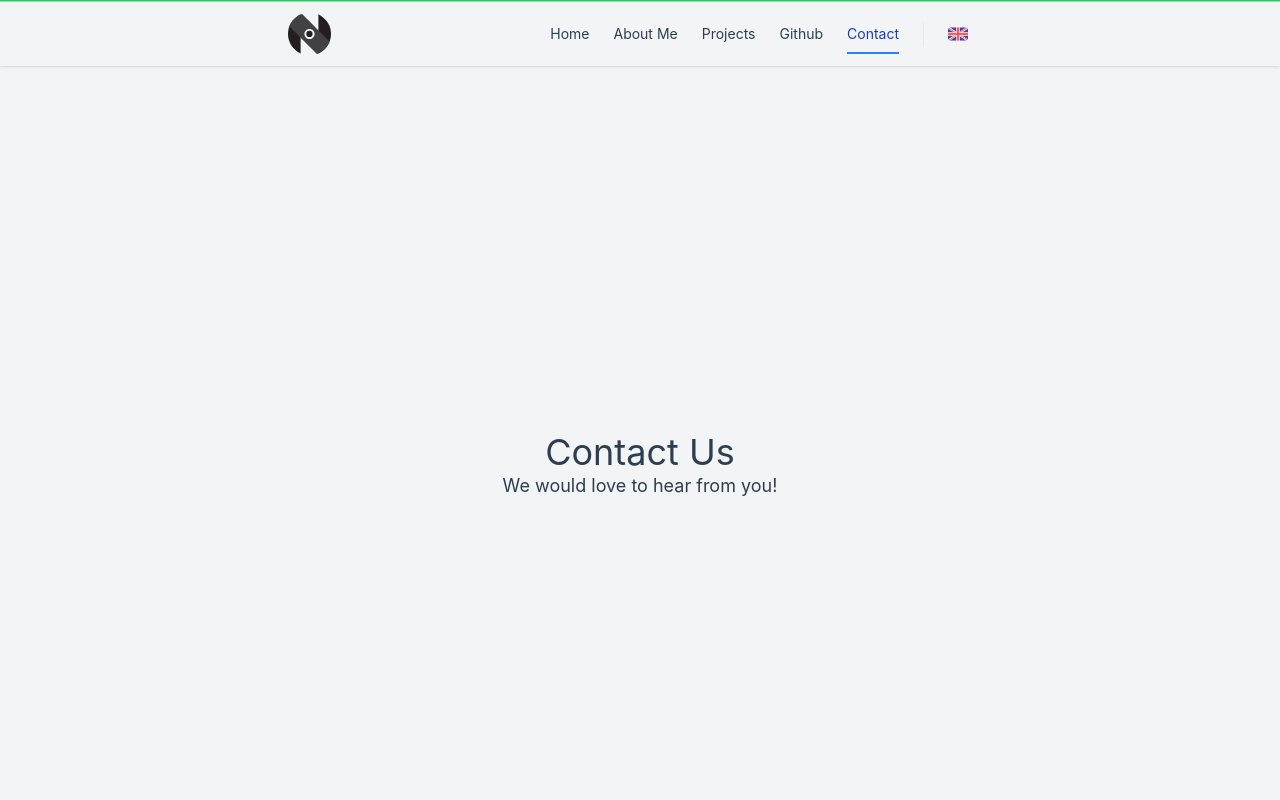
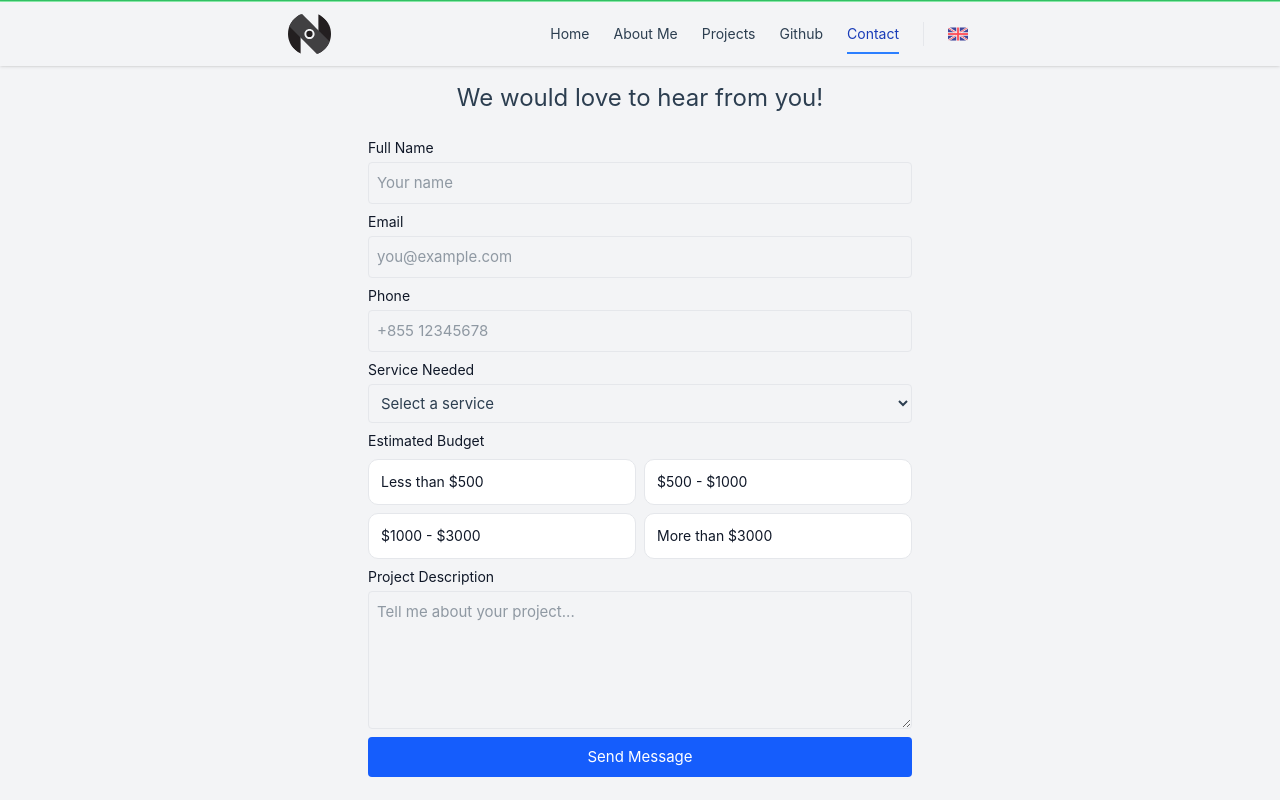
Before and after one commit to SORNISITH/Portfolio_nz, a Vue app: page /contact in a window 1280 px wide. Shown: the top 800 px of the page. Built offline with nearby package versions, Linux system fonts and the light colour scheme.

Commit message:
add form @contact us form

```diff
--- a/package.json
+++ b/package.json
@@ -28,7 +28,6 @@
     "vue": "^3.5.13",
     "vue-i18n": "^11.1.9",
     "vue-router": "^4.5.0",
-    "vue-sonner": "^2.0.1",
     "zod": "^3.25.74"
   },
   "devDependencies": {
--- a/src/components/ContactUs.vue
+++ b/src/components/ContactUs.vue
@@ -1,10 +1,178 @@
 <script setup>
-import { ref } from 'vue'
+import { reactive, ref } from 'vue'
+
+const layout = ref(1)
+
+const budgetOptions = [
+  { label: 'Less than $500', value: '< $500' },
+  { label: '$500 - $1000', value: '$500 - $1000' },
+  { label: '$1000 - $3000', value: '$1000 - $3000' },
+  { label: 'More than $3000', value: '> $3000' },
+]
+const form = reactive({
+  name: '',
+  email: '',
+  phone: '',
+  service: '',
+  budget: '',
+  message: '',
+})
+function resetForm() {
+  form.name = ''
+  form.email = ''
+  form.phone = ''
+  form.service = ''
+  form.budget = ''
+  form.message = ''
+  layout.value = 1
+}
+function handleSubmit() {
+  console.log('Form submitted:', form)
+  layout.value = 2
+  // Example: send data to backend API
+}
 </script>
+
 <template>
-  <div class="flex flex-col justify-center items-center h-screen">
-    <h1 class="text-4xl font-bold mb-4">Contact Us</h1>
-    <p class="text-lg mb-8">We would love to hear from you!</p>
-    <form class="w-full max"></form>
+  <div class="flex flex-col p-2 items-center h-screen">
+    <p class="text-2xl p-2">We would love to hear from you!</p>
+    <div
+      v-if="layout == 2"
+      class="w-full h-full gap-2 max-w-xl mx-auto flex flex-col items-center space-y-4 p-4"
+    >
+      <!-- Show HTTP method -->
+      <code class="text-green-600 font-mono">Method: POST</code>
+      <code class="text-green-600 underline underline-offset-2 text-sm font-mono">Sucessfull</code>
+      <pre class="text-sm">{{ JSON.stringify(form, null, 2) }}</pre>
+      <button
+        type="submit"
+        @click="resetForm"
+        class="w-[50%] py-2 px-4 bg-blue-600 text-white rounded hover:bg-blue-700 transition"
+      >
+        Submit Form
+      </button>
+    </div>
+    <form
+      v-if="layout === 1"
+      class="w-full gap-2 max-w-xl mx-auto flex flex-col space-y-4 p-4"
+      @submit.prevent="handleSubmit"
+    >
+      <!-- Full Name -->
+      <div class="flex flex-col gap-1">
+        <label for="name" class="text-sm font-medium text-gray-900 dark:text-gray-300">
+          Full Name
+        </label>
+        <input
+          id="name"
+          v-model="form.name"
+          type="text"
+          name="name"
+          class="w-full p-2 border rounded"
+          placeholder="Your name"
+          required
+        />
+      </div>
+
+      <!-- Email -->
+      <div class="flex flex-col gap-1">
+        <label for="email" class="text-sm font-medium text-gray-900 dark:text-gray-300">
+          Email
+        </label>
+        <input
+          id="email"
+          v-model="form.email"
+          type="email"
+          name="email"
+          class="w-full p-2 border rounded"
+          placeholder="you@example.com"
+          required
+        />
+      </div>
+
+      <!-- Phone -->
+      <div class="flex flex-col gap-1">
+        <label for="phone" class="text-sm font-medium text-gray-900 dark:text-gray-300">
+          Phone
+        </label>
+        <input
+          id="phone"
+          v-model="form.phone"
+          type="tel"
+          name="phone"
+          class="w-full p-2 border rounded"
+          placeholder="+855 12345678"
+          required
+        />
+      </div>
+
+      <!-- Service Selection -->
+      <div class="flex flex-col gap-1">
+        <label for="service" class="text-sm font-medium text-gray-900 dark:text-gray-300">
+          Service Needed
+        </label>
+        <select
+          id="service"
+          v-model="form.service"
+          name="service"
+          class="w-full p-2 border rounded"
+          required
+        >
+          <option value="" disabled selected>Select a service</option>
+          <option value="frontend">Frontend Development</option>
+          <option value="backend">Backend Development</option>
+          <option value="gis">GIS Solutions</option>
+          <option value="fullstack">Full Stack</option>
+          <option value="other">Other</option>
+        </select>
+      </div>
+
+      <!-- Budget Range -->
+      <div class="flex flex-col gap-2">
+        <label class="text-sm font-medium text-gray-900 dark:text-gray-300 mb-1">
+          Estimated Budget
+        </label>
+
+        <div class="grid grid-cols-2 gap-2">
+          <label
+            v-for="(option, index) in budgetOptions"
+            :key="index"
+            class="cursor-pointer group flex items-center gap-2 p-3 border rounded-lg transition-transform transform hover:scale-105"
+            :class="{
+              'ring-2 ring-blue-500 bg-blue-50 dark:bg-gray-800': form.budget === option.value,
+              'bg-white dark:bg-gray-900': form.budget !== option.value,
+            }"
+          >
+            <input type="radio" v-model="form.budget" :value="option.value" class="hidden" />
+            <span class="text-sm font-medium text-gray-900 dark:text-gray-200">
+              {{ option.label }}
+            </span>
+          </label>
+        </div>
+      </div>
+
+      <!-- Message -->
+      <div class="flex flex-col gap-1">
+        <label for="message" class="text-sm font-medium text-gray-900 dark:text-gray-300">
+          Project Description
+        </label>
+        <textarea
+          id="message"
+          v-model="form.message"
+          name="message"
+          rows="5"
+          class="w-full p-2 border rounded"
+          placeholder="Tell me about your project..."
+          required
+        ></textarea>
+      </div>
+
+      <!-- Submit -->
+      <button
+        type="submit"
+        class="w-full py-2 px-4 bg-blue-600 text-white rounded hover:bg-blue-700 transition"
+      >
+        Send Message
+      </button>
+    </form>
   </div>
 </template>
```
Also changed, not shown: 1 other file (tests, documents, lock files or other folders).
